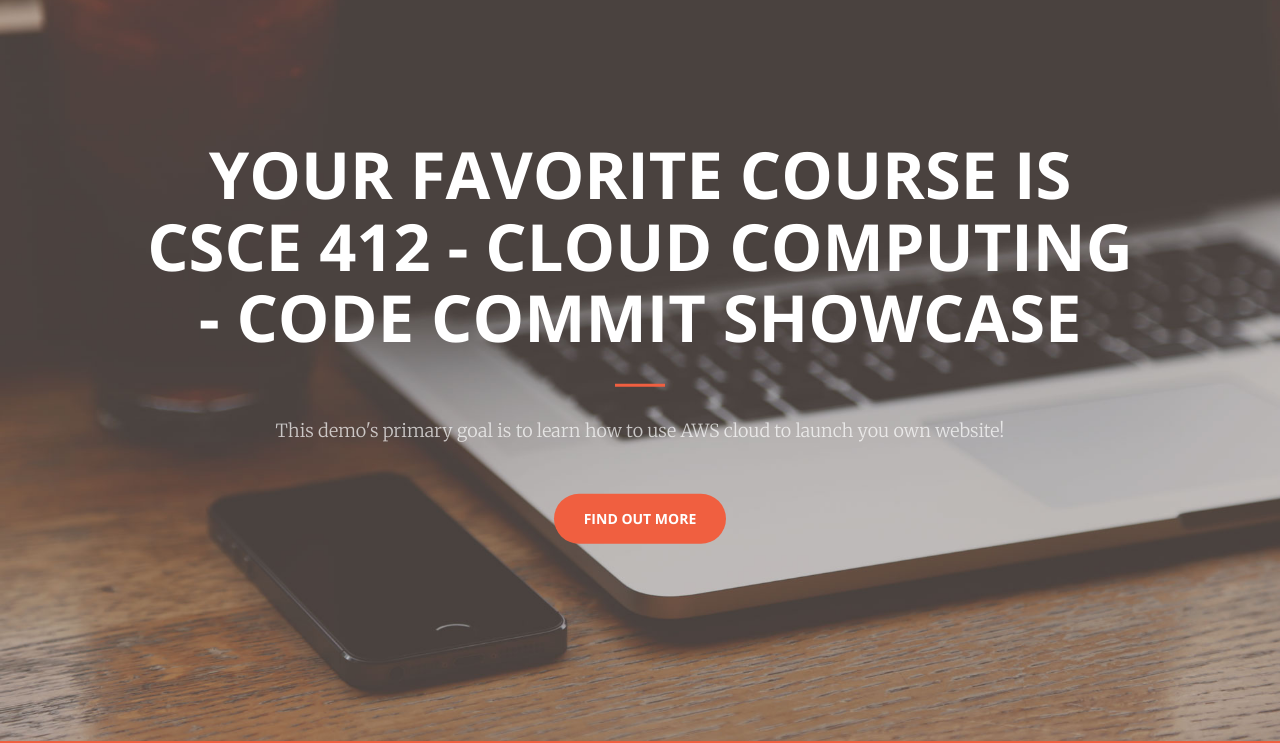
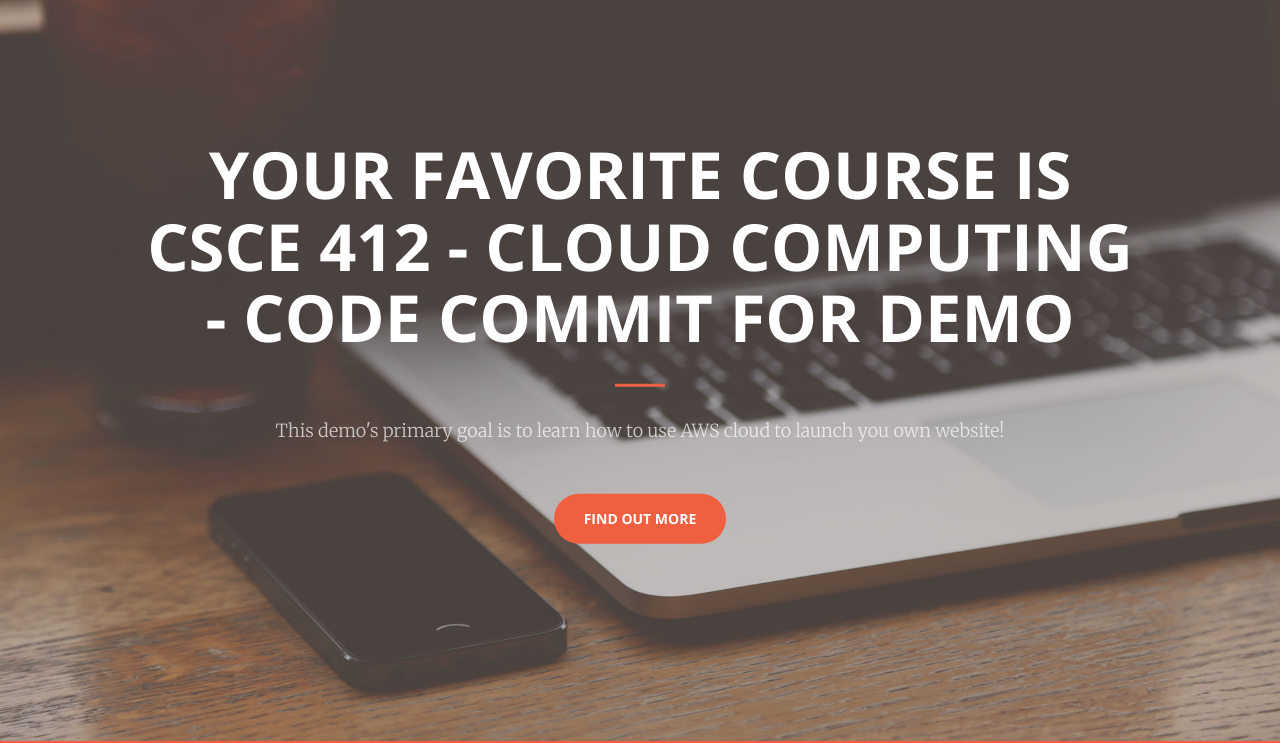
Before and after one commit to rahulkumar0630/Project_5_AWS, a plain HTML site: page index.html in a window 1280 px wide. Shown: the part 59-802 px from the top of the page. Drawn offline with nearby package versions, Linux system fonts and the light colour scheme.

Commit message:
Showcase commit for Demo

```diff
--- a/index.html
+++ b/index.html
@@ -74,7 +74,7 @@
     <header>
         <div class="header-content">
             <div class="header-content-inner">
-                <h1>Your Favorite Course is CSCE 412 - Cloud Computing - Code Commit Showcase</h1>
+                <h1>Your Favorite Course is CSCE 412 - Cloud Computing - Code Commit for Demo</h1>
                 <hr>
                 <p>This demo's primary goal is to learn how to use AWS cloud to launch you own website!</p>
                 <a href="#about" class="btn btn-primary btn-xl page-scroll">Find Out More</a>
```
